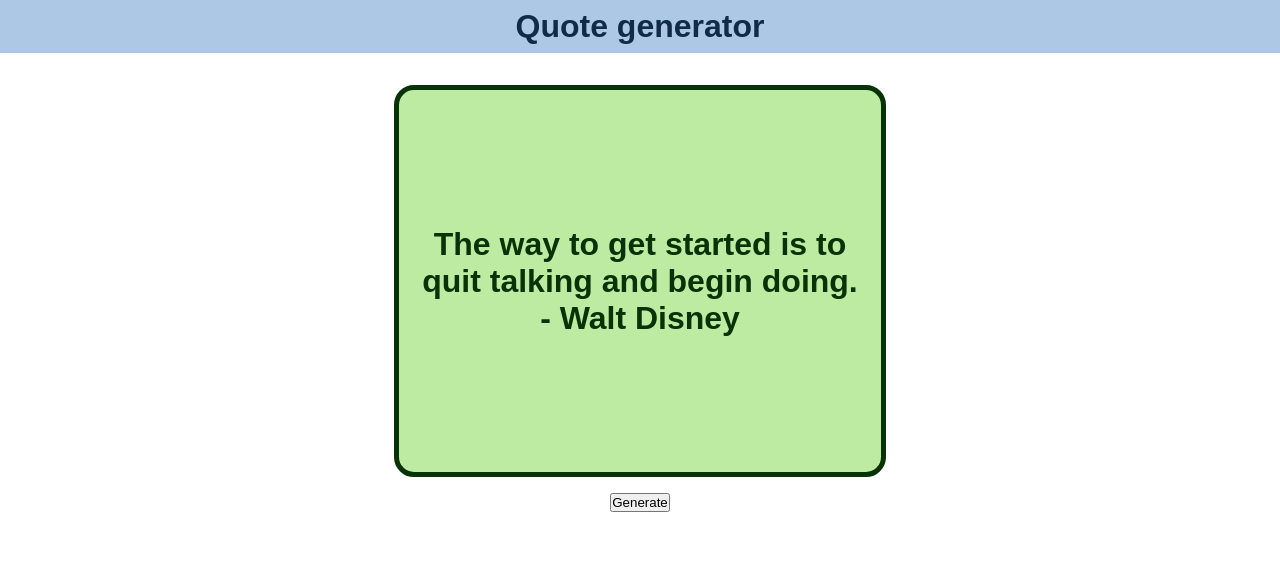
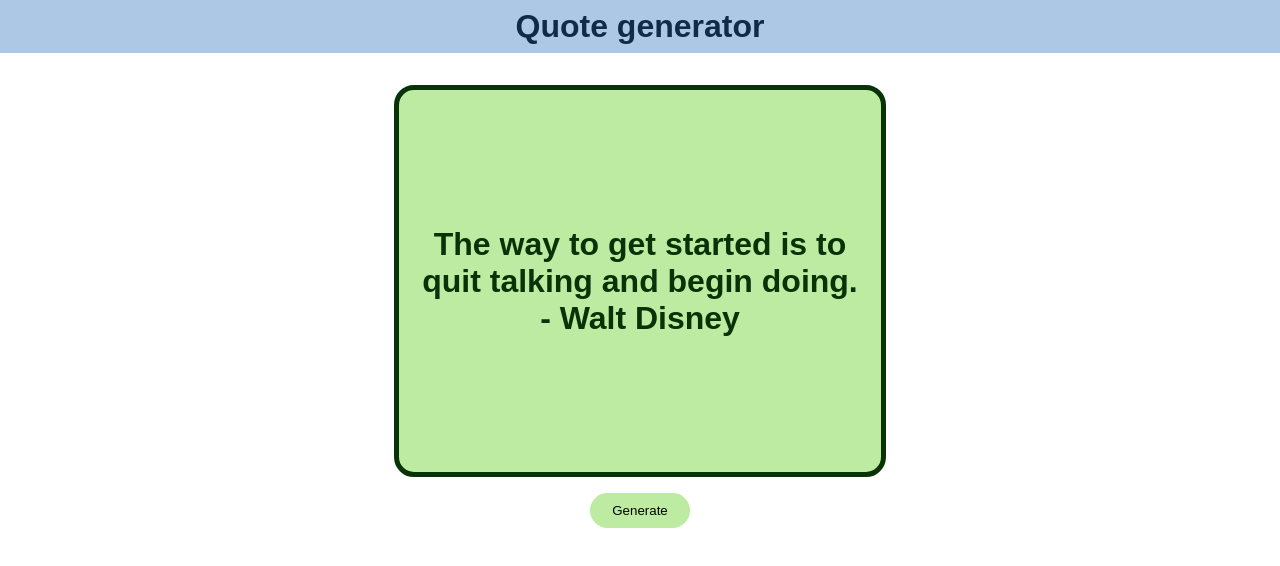
Before and after one commit to Sahibxaae/quote-generator, a React (Create React App) app: page / in a window 1280 px wide. Shown: the top 566 px of the page. Built offline with nearby package versions, Linux system fonts and the light colour scheme.

Commit message:
css added for button

```diff
--- a/src/index.css
+++ b/src/index.css
@@ -37,3 +37,11 @@
   background-color: #BDEBA1;
   border-radius: 20px;
 }
+.container button{
+  width:100px;
+  height: 35px;
+  background-color: #BDEBA1;
+  border-radius: 20px;
+  outline: none;
+  border: none;
+}
```
